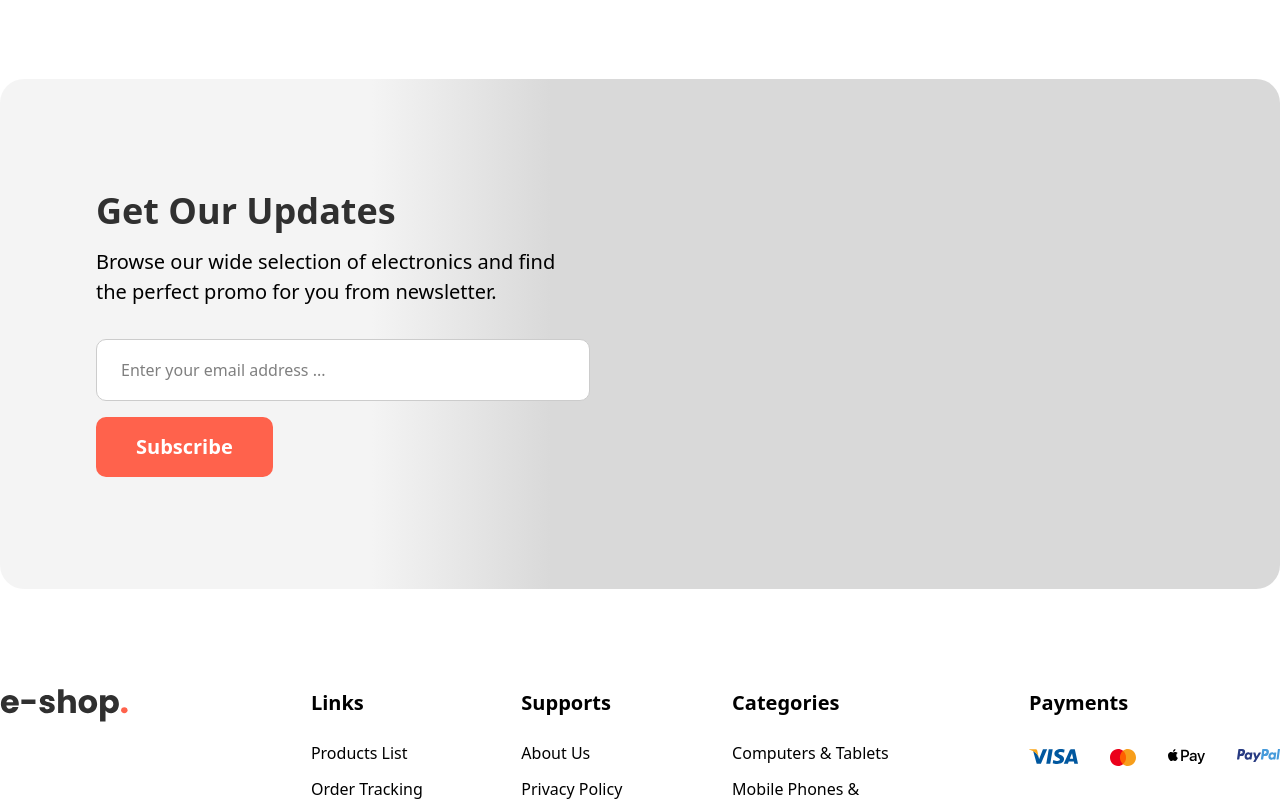
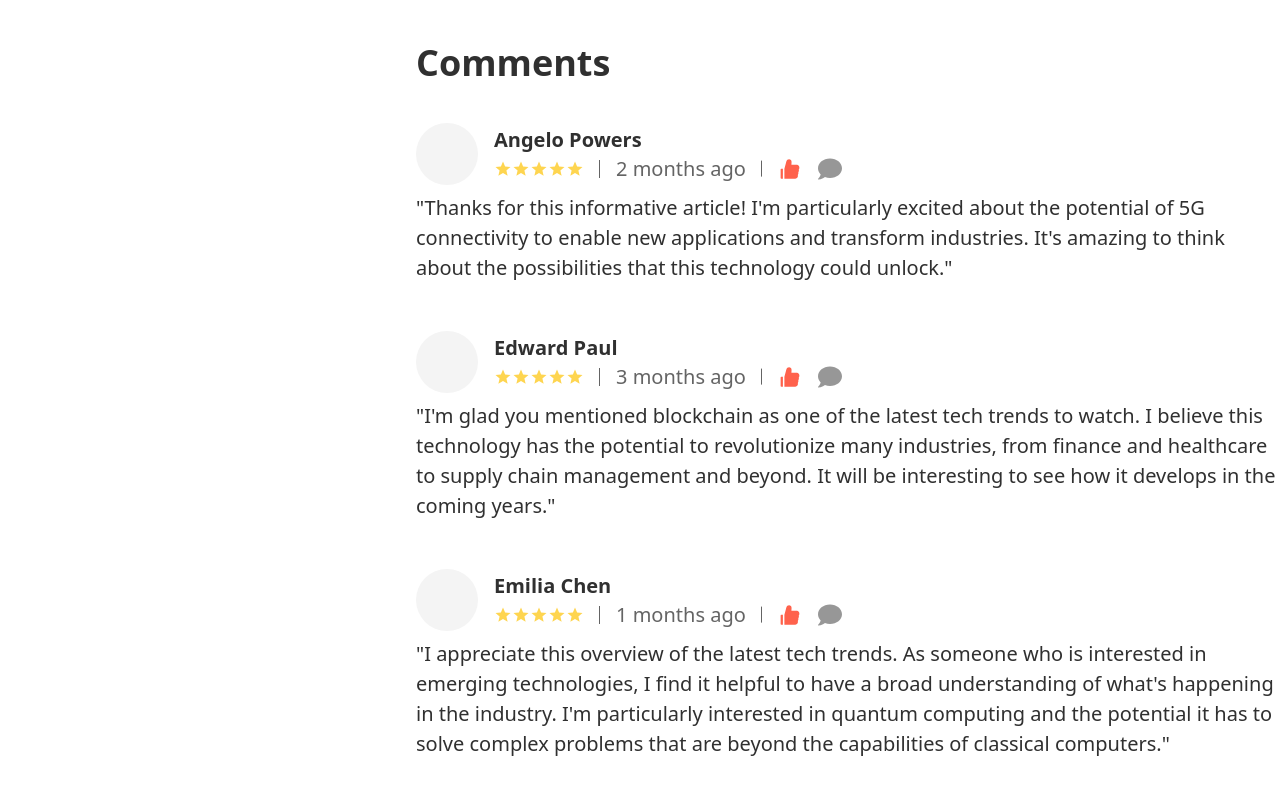
Before and after one commit to ramen72/OYA-Project-16-E-Shop, a React (Vite) app: page /blog-details in a window 1280 px wide. Shown: the part 3360-4161 px from the top of the page. Built offline with nearby package versions, Linux system fonts and the light colour scheme.

Commit message:
Update Comments part of Blog Details page at 09-07-2025_1627

```diff
--- /dev/null
+++ b/src/components/CommentsComponent.jsx
@@ -0,0 +1,50 @@
+import React from "react";
+import { AiFillLike } from "react-icons/ai";
+import { FaComment } from "react-icons/fa";
+import { MdOutlineStarPurple500 } from "react-icons/md";
+
+const CommentsComponent = ({ title, duration, details }) => {
+  return (
+    <>
+      <div>
+        <div className={`flex justify-start items-center gap-x-4`}>
+          <div className={`w-[62px] h-[62px] bg-lightGray rounded-full`}></div>
+          <div>
+            <h4
+              className={`font-["montserrat"] font-bold text-xl text-black leading-[30px]`}
+            >
+              {title}
+            </h4>
+            <div className={`flex justify-start items-center gap-x-8`}>
+              <div
+                className={`text-lg text-yellow flex justify-start items-center relative after:content-[""] after:w-[1px] after:h-full after:bg-black-75 after:absolute after:top-1/2 after:-translate-y-1/2 after:-right-4`}
+              >
+                <MdOutlineStarPurple500 />
+                <MdOutlineStarPurple500 />
+                <MdOutlineStarPurple500 />
+                <MdOutlineStarPurple500 />
+                <MdOutlineStarPurple500 />
+              </div>
+              <p
+                className={`font-["montserrat"] font-normal text-xl text-black-75 relative after:content-[""] after:w-[1px] after:h-[60%] after:bg-black-75 after:absolute after:top-1/2 after:-translate-y-1/2 after:-right-4`}
+              >
+                {duration}
+              </p>
+              <div className={`flex justify-start items-center gap-x-4`}>
+                <AiFillLike className={`text-2xl text-orange`} />
+                <FaComment className={`text-2xl text-black-50`} />
+              </div>
+            </div>
+          </div>
+        </div>
+        <p
+          className={`font-["montserrat"] font-normal text-xl text-black leading-[30px] mt-2`}
+        >
+          &quot;{details}&quot;
+        </p>
+      </div>
+    </>
+  );
+};
+
+export default CommentsComponent;
--- /dev/null
+++ b/src/data/BlogsCommentsData.jsx
@@ -0,0 +1,24 @@
+import React from "react";
+
+const BlogsCommentsData = [
+  {
+    title: "Angelo Powers",
+    duration: "2 months ago",
+    details:
+      "Thanks for this informative article! I'm particularly excited about the potential of 5G connectivity to enable new applications and transform industries. It's amazing to think about the possibilities that this technology could unlock.",
+  },
+  {
+    title: "Edward Paul",
+    duration: "3 months ago",
+    details:
+      "I'm glad you mentioned blockchain as one of the latest tech trends to watch. I believe this technology has the potential to revolutionize many industries, from finance and healthcare to supply chain management and beyond. It will be interesting to see how it develops in the coming years.",
+  },
+  {
+    title: "Emilia Chen",
+    duration: "1 months ago",
+    details:
+      "I appreciate this overview of the latest tech trends. As someone who is interested in emerging technologies, I find it helpful to have a broad understanding of what's happening in the industry. I'm particularly interested in quantum computing and the potential it has to solve complex problems that are beyond the capabilities of classical computers.",
+  },
+];
+
+export default BlogsCommentsData;
--- a/src/pages/BlogDetailsPage.jsx
+++ b/src/pages/BlogDetailsPage.jsx
@@ -7,6 +7,8 @@ import BlogDetailsData from "../data/BlogDetailsData";
 import ArrowLongLeftIcon from "../assets/icons/ArrowLongLeftIcon";
 import ArrowLongRightIcon from "../assets/icons/ArrowLongRightIcon";
 import { SlSocialInstagram } from "react-icons/sl";
+import CommentsComponent from "../components/CommentsComponent";
+import BlogsCommentsData from "../data/BlogsCommentsData";
 
 const BlogDetailsPage = () => {
   return (
@@ -205,6 +207,21 @@ const BlogDetailsPage = () => {
                   <ArrowLongRightIcon />
                 </div>
               </div>
+              <h2
+                className={`font-["poppins"] font-semibold text-4xl text-black capitalize mt-20`}
+              >
+                Comments
+              </h2>
+              <div className={`mt-10 flex flex-col gap-y-12`}>
+                {BlogsCommentsData.map((item, index) => (
+                  <CommentsComponent
+                    key={index}
+                    title={item.title}
+                    duration={item.duration}
+                    details={item.details}
+                  />
+                ))}
+              </div>
             </div>
           </div>
         </Container>
```
